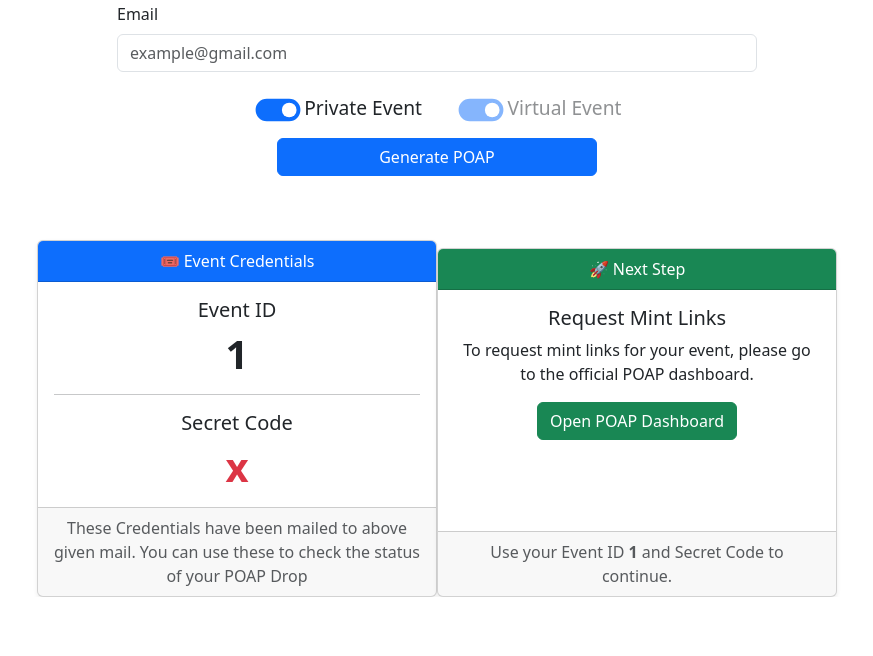
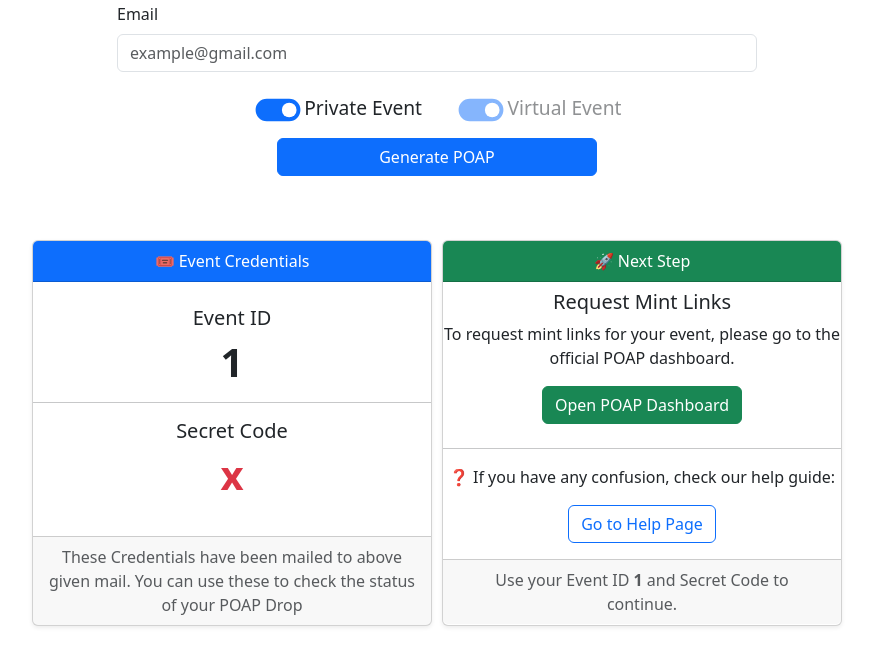
Before and after one commit to SR-005/RollCall3, a Flask app: template templates/index.html in a window 1280 px wide. Shown: the part 790-1446 px from the top of the page, without its empty margins (203-1076 px from the left). Before the commit the page ends 1387 px from the top, so only its background shows below. Run offline with Flask 3, Linux system fonts and the light colour scheme; the template is opened without the code that fills it: most values are stand-ins (such as "Sample title", 1, 10 or a date in 2020).

Commit message:
card styling complete

```diff
--- a/static/style.css
+++ b/static/style.css
@@ -45,7 +45,17 @@
 
 .detailscard{
   max-width: 400px;
+  margin-right: 10px;
+  margin-bottom: 30px;
+}
+.detailscard-body{
+  height:230px;
+}
+.detailscardfooter
+{
+  margin-bottom: 0px;
 }
 .urlcard{
   max-width: 400px;
+  margin-bottom: 30px;
 }
--- a/templates/index.html
+++ b/templates/index.html
@@ -141,30 +141,35 @@
             <div class="card-header bg-primary text-white">
                 🎟️ Event Credentials
             </div>
-            <div class="card-body">
+            <div class="detailscard-body mt-4">
                 <h5 class="card-title">Event ID</h5>
                 <p class="card-text display-6 fw-bold">{{ eventid }}</p>
                 <hr>
                 <h5 class="card-title">Secret Code</h5>
-                <p class="card-text display-6 fw-bold text-danger">{{ secretcode }}</p>
+                <p class="card-text display-6 fw-bold text-danger ">{{ secretcode }}</p>
             </div>
-            <div class="card-footer text-muted">
+            <div class="card-footer text-muted detailscardfooter">
                 These Credentials have been mailed to above given mail. You can use these to check the status of your POAP Drop
             </div>
         </div>
         <!-- URL Card -->
-        <div class="card text-center shadow-sm mt-4 urlcard">
+        <div class="card text-center shadow-sm mt-3 urlcard">
             <div class="card-header bg-success text-white">
                 🚀 Next Step
             </div>
-            <div class="card-body">
+            <div class="urlcard-body mt-2">
                 <h5 class="card-title">Request Mint Links</h5>
                 <p class="card-text">
-                To request mint links for your event, please go to the official POAP dashboard.
+                    To request mint links for your event, please go to the official POAP dashboard.
                 </p>
-                <a href="https://app.poap.xyz/admin/events/{{ eventid }}"
-                class="btn btn-success" target="_blank">
+                <a href="https://drops.poap.xyz"
+                class="btn btn-success mb-2" target="_blank">
                 Open POAP Dashboard
+                </a>
+                <hr>
+                <p class="card-text">❓ If you have any confusion, check our help guide:</p>
+                <a href="/help" class="btn btn-outline-primary mb-3">
+                    Go to Help Page
                 </a>
             </div>
             <div class="card-footer text-muted">
```
